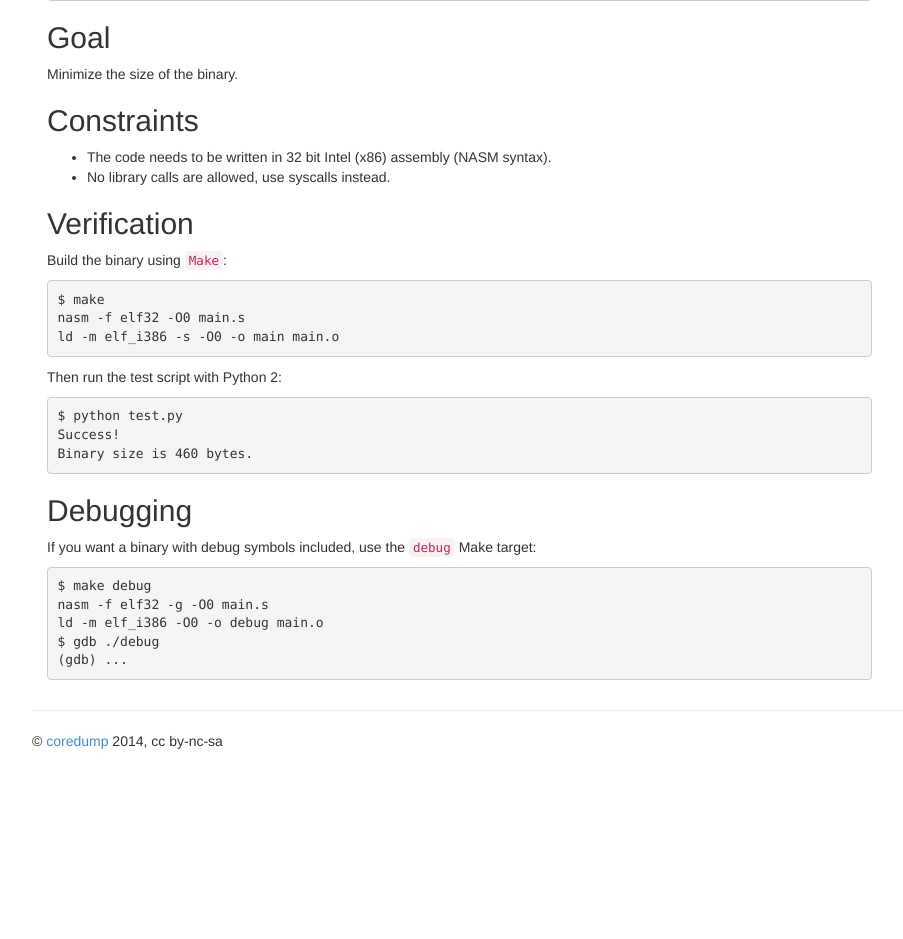
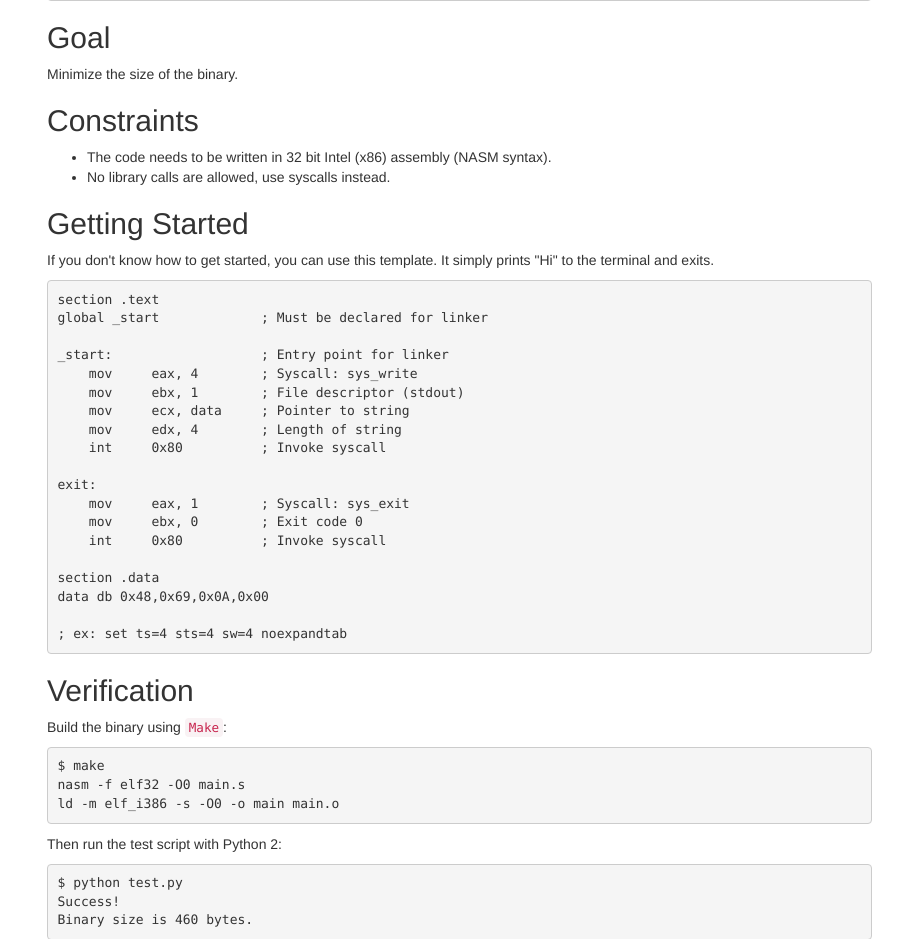
Before and after one commit to coredump-ch/codegolf, a Flask app: page /challenges/asm-compass/ in a window 1280 px wide. Shown: the part 833-1772 px from the top of the page, without its empty margins (38-941 px from the left). Before the commit the page ends 1582 px from the top, so only its background shows below. Run offline with Flask 2, Linux system fonts and the light colour scheme; data that the repository does not hold is empty; some libraries are stand-ins or nearby versions.

Commit message:
Starting template for asm challenge

```diff
--- a/codegolf/templates/challenges/compass_info.html
+++ b/codegolf/templates/challenges/compass_info.html
@@ -56,6 +56,33 @@ W|  .  |E
     </ul>
 
 
+    <h2>Getting Started</h2>
+
+    <p>If you don't know how to get started, you can use this template. It
+    simply prints "Hi" to the terminal and exits.</p>
+
+<pre>
+section .text
+global _start             ; Must be declared for linker
+
+_start:                   ; Entry point for linker
+    mov     eax, 4        ; Syscall: sys_write
+    mov     ebx, 1        ; File descriptor (stdout)
+    mov     ecx, data     ; Pointer to string
+    mov     edx, 4        ; Length of string
+    int     0x80          ; Invoke syscall
+
+exit:
+    mov     eax, 1        ; Syscall: sys_exit
+    mov     ebx, 0        ; Exit code 0
+    int     0x80          ; Invoke syscall
+
+section .data
+data db 0x48,0x69,0x0A,0x00
+
+; ex: set ts=4 sts=4 sw=4 noexpandtab
+</pre>
+
     <h2>Verification</h2>
 
     <p>Build the binary using <code>Make</code>:</p>
```
